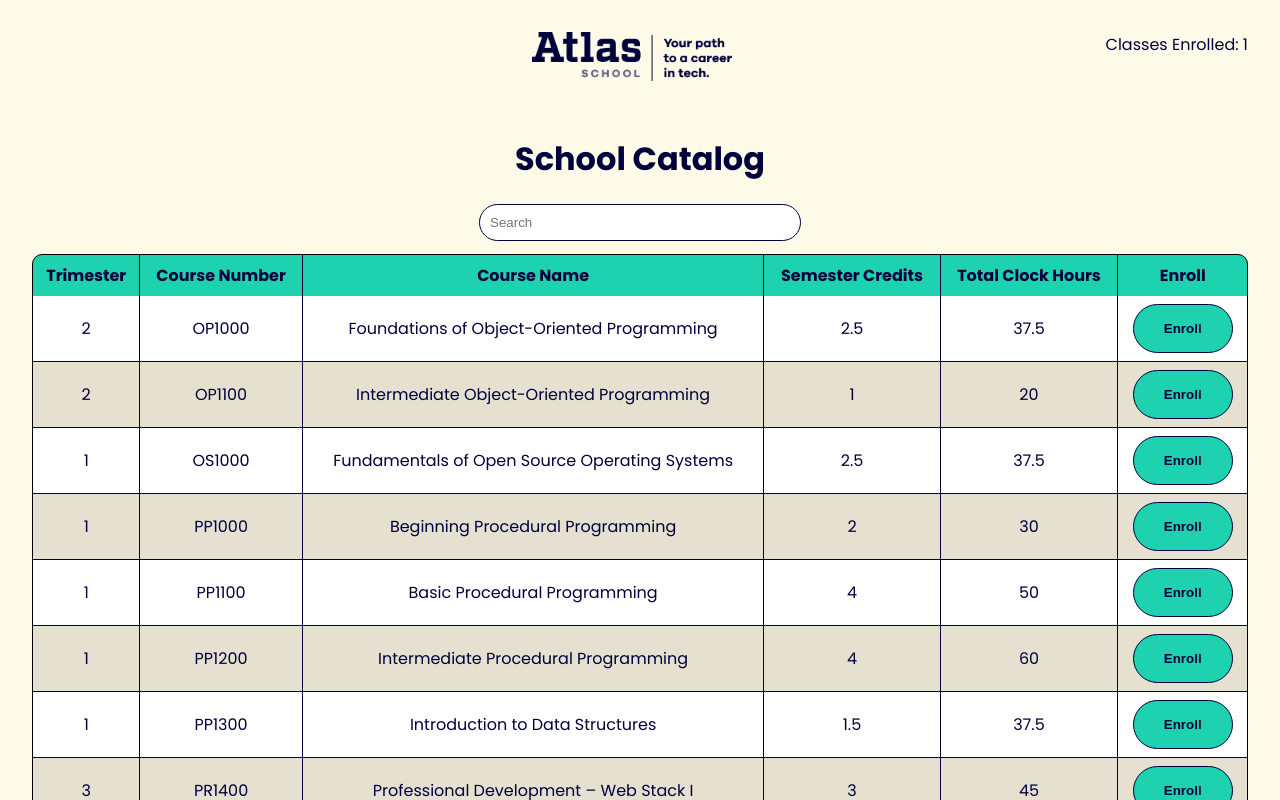
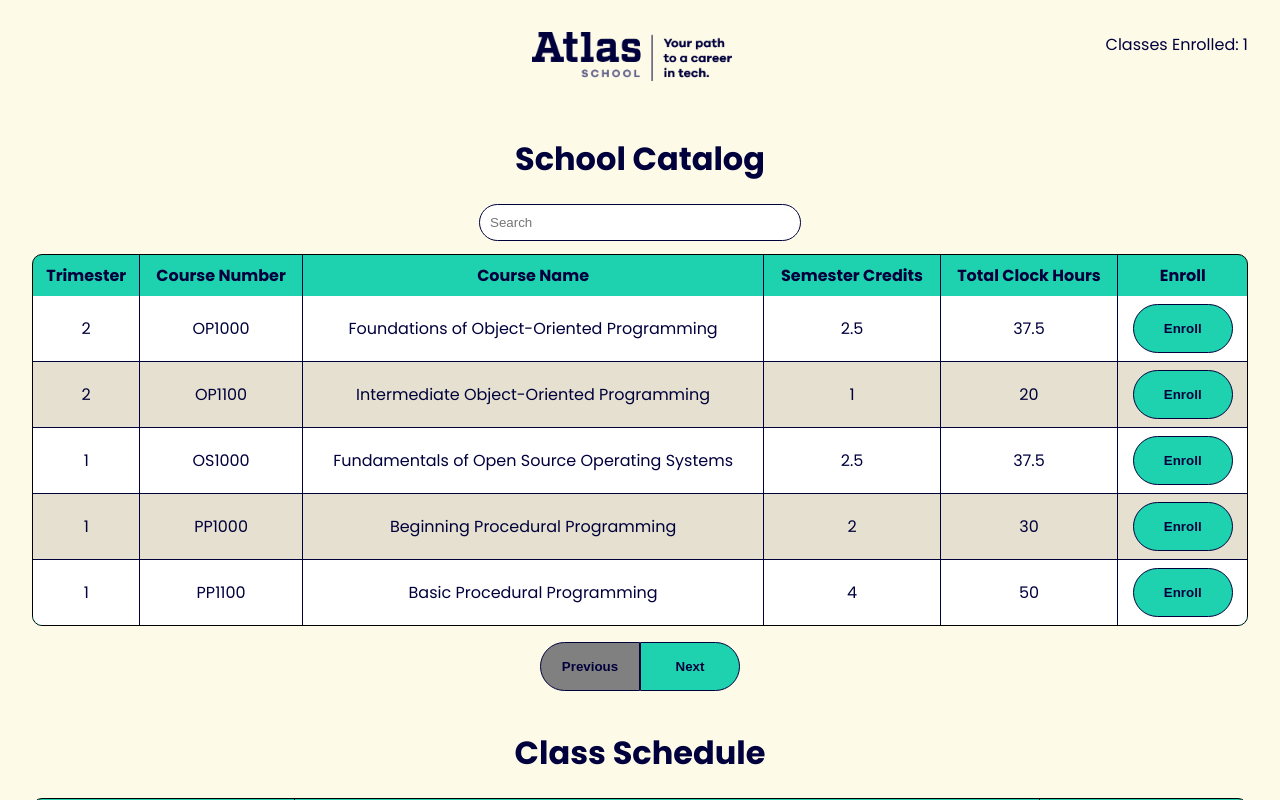
Before and after one commit to TPoe25/atlas-react-state-intro, a React (Vite) app: page / in a window 1280 px wide. Shown: the top 800 px of the page. Built offline with nearby package versions, Linux system fonts and the light colour scheme.

Commit message:
fixed sort better, got the pagination and pages working, now to add and drop enroll

```diff
--- a/src/SchoolCatalog.jsx
+++ b/src/SchoolCatalog.jsx
@@ -11,6 +11,9 @@ export default function SchoolCatalog() {
 
   const [sortKey, setSortKey] = useState("courseNumber");
   const [sortDirection, setSortDirection] = useState("asc");
+
+  const [currentPage, setCurrentPage] = useState(1);
+  const ROWS_PER_PAGE = 5;
 
   useEffect(() => {
     const fetchCourses = async () => {
@@ -80,6 +83,20 @@ export default function SchoolCatalog() {
     return copy;
   }, [filteredCourses, sortKey, sortDirection]);
 
+  const totalPages = Math.max(
+    1,
+    Math.ceil(sortedCourses.length / ROWS_PER_PAGE)
+  );
+
+  const paginatedCourses = useMemo(() => {
+    const startIndex = (currentPage - 1) * ROWS_PER_PAGE;
+    return sortedCourses.slice(startIndex, startIndex + ROWS_PER_PAGE);
+  }, [sortedCourses, currentPage]);
+
+  useEffect(() => {
+    setCurrentPage(1);
+  }, [searchTerm]);
+
   return (
     <div className="school-catalog">
       <h1>School Catalog</h1>
@@ -90,12 +107,24 @@ export default function SchoolCatalog() {
       {error && <p>{error}</p>}
 
       {!loading && !error && (
-        <SetTable courses={sortedCourses} onSort={handleSort} />
+        <SetTable courses={paginatedCourses} onSort={handleSort} />
       )}
 
       <div className="pagination">
-        <button onClick={() => alert("Previous Page")}>Previous</button>
-        <button onClick={() => alert("Next Page")}>Next</button>
+        <button
+          onClick={() => setCurrentPage((prev) => Math.max(prev - 1, 1))}
+          disabled={currentPage === 1}
+        >
+          Previous
+        </button>
+        <button
+          onClick={() =>
+            setCurrentPage((prev) => Math.min(prev + 1, totalPages))
+          }
+          disabled={currentPage === totalPages}
+        >
+          Next
+        </button>
       </div>
     </div>
   );
```
